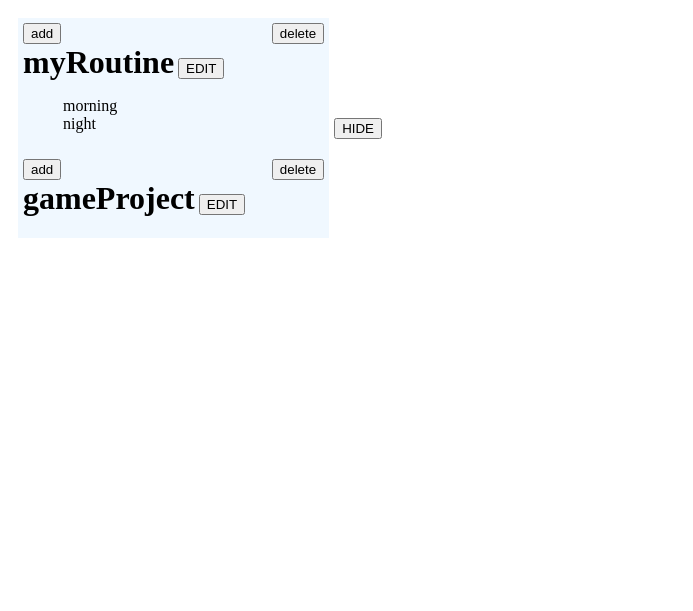
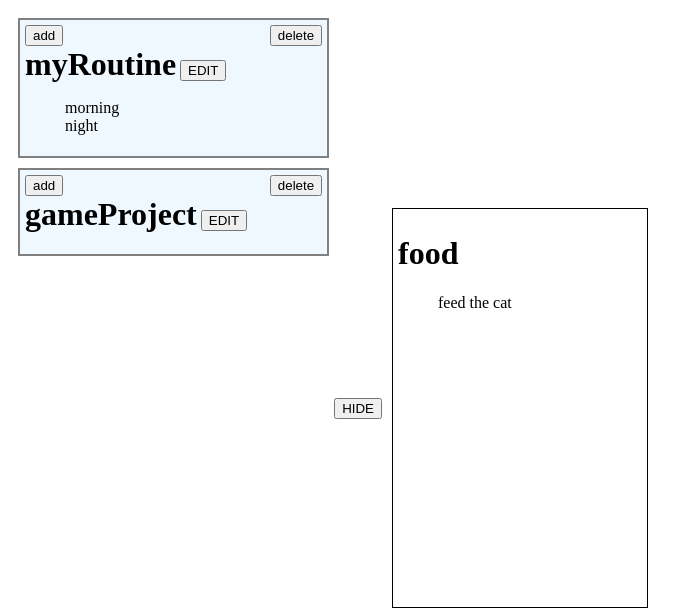
Before and after one commit to 70David70/TodoList, a website built with webpack: page src/template.html in a window 1280 px wide. Shown: the whole page, without its empty margins (0-693 px from the left). Built offline with nearby package versions, Linux system fonts and the light colour scheme.

Commit message:
Implement main content area with groups and todos display

```diff
--- a/src/index.js
+++ b/src/index.js
@@ -2,7 +2,8 @@ import './style.css';
 import { AppStorage, selectedStorage } from './data.js';
 import { LevelSelector, findComponent } from './storage.js';
 import { addComponent, deleteComponent, editComponent } from './dataManipulation.js';
-import { updateSideBar } from './ui.js';
+import { updateSideBar, updateMainBody} from './ui.js';
 
 
 updateSideBar()
+updateMainBody()
--- a/src/style.css
+++ b/src/style.css
@@ -1,7 +1,13 @@
 * {
     box-sizing: border-box;
 }
+body {
+    display: flex;
+    align-items: center;
+    height: 100vh;
+}
 .sidebar {
+    height: 100%;
     display: flex;
     align-items: center;
     width: 30vw;
@@ -13,11 +19,14 @@
     height: fit-content;
 }
 .projects-list {
+    height: 100%;
     flex-grow: 2;
 }
 .project {
     padding: 5px;
+    margin-bottom: 10px;
     background-color: aliceblue;
+    border: 2px solid gray;
 }
 .project-header {
     display: flex;
@@ -26,6 +35,13 @@
 .project-name {
     display: inline;
 }
-.section {
+li {
     list-style: none;
 }
+
+.group {
+    border: 1px solid black;
+    padding: 5px;
+    height: 50vh;
+    width: 20vw;
+}
--- a/src/template.html
+++ b/src/template.html
@@ -13,7 +13,8 @@
             <button class="sidebar-hide-btn">HIDE</button>
         </div>
         <div class="content-area">
-
+            <div class="groups-list">
+            </div>
         </div>
     </body>
 </html>
--- a/src/ui.js
+++ b/src/ui.js
@@ -1,8 +1,4 @@
 import {LevelSelector, findComponent} from './storage.js'
-//get project level
-    // for every project make a new project div and add it's name as it's title
-    //get the section level of that project
-        //for every section add its section div
 
 let projectsList = document.querySelector(".projects-list")
 let updateSideBar = () => {
@@ -11,10 +7,8 @@ let updateSideBar = () => {
     projectsList.innerHTML = "";
     let projects = LevelSelector().project;
     for (let project of projects) {
-
         let sections = LevelSelector(project.name).section
 
-        //TODO: put all the info in corresponding divs
         projectsList.innerHTML += `
             <div class="project">
                 <div class="project-header">
@@ -38,4 +32,46 @@ let updateSideBar = () => {
     }
 
 }
-export{updateSideBar}
+
+//TODO: Create a update updateMainBody()
+//          have a variable to track which section is selected
+//          show the groups of the section in the main body
+let selectedProjectAndSection = ["myRoutine", "morning"];
+let updateMainBody = () => {
+    console.log(selectedProjectAndSection);
+
+    let groups = LevelSelector(selectedProjectAndSection[0], selectedProjectAndSection[1]).group
+    let body = document.querySelector(".content-area")
+    body.innerHTML = "";
+    for (let group of groups) {
+        body.innerHTML += `
+            <div class="group">
+                <h1 class="group-title"> ${group.name}</h1>
+                <ul class="group-todos">
+                    ${group.todos.map(item => `<li class="group-todo-item">${item.name}</li>`).join('')}
+                </ul>
+            </div>
+        `
+    }
+}
+
+
+
+
+
+
+
+
+
+
+
+
+
+
+
+
+
+
+
+
+export{updateSideBar, updateMainBody}
```
